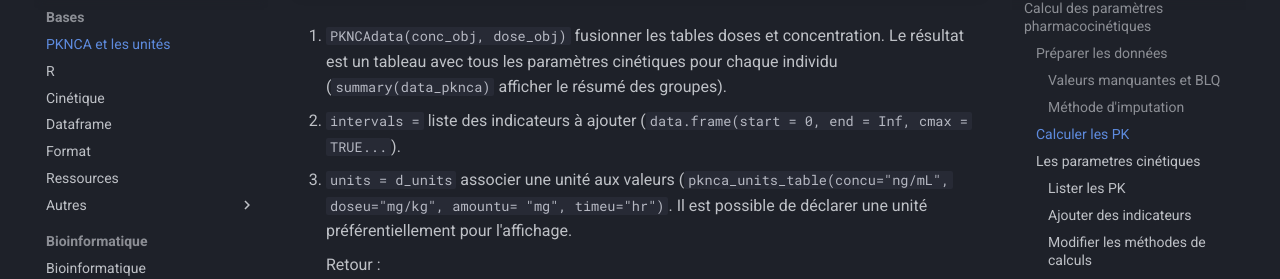
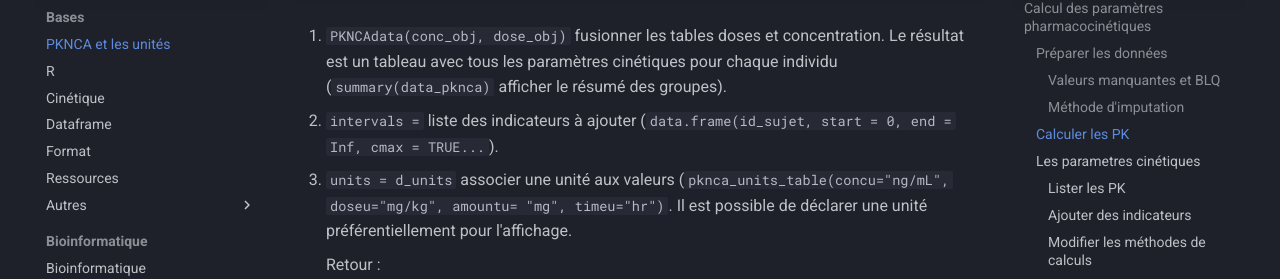
Before and after one commit to gdemare/Informatique, an MkDocs documentation site: the page built from docs/r/bases/PKNCA et les unités.md, in a window 1280 px wide and 900 px high, scrolled down 1630 px. Shown: the part 148-427 px from the top of the window. Built offline with MkDocs 1.6.1 and Material for MkDocs 9.7.7, drawn with Linux system fonts in a browser that asks for light colours; comment, search, counter and statistics services are not loaded.

Commit message:
Update PKNCA et les unités.md

```diff
--- a/docs/r/bases/PKNCA et les unités.md
+++ b/docs/r/bases/PKNCA et les unités.md
@@ -50,7 +50,7 @@
 
 2. `PKNCAdata(conc_obj, dose_obj)` fusionner les tables doses et concentration. Le résultat est un tableau avec tous les paramètres cinétiques pour chaque individu (`summary(data_pknca)` afficher le résumé des groupes).
 
-   * `intervals =` liste des indicateurs à ajouter (`data.frame(start = 0, end = Inf, cmax = TRUE...`).
+   * `intervals =` liste des indicateurs à ajouter (`data.frame(id_sujet, start = 0, end = Inf, cmax = TRUE...`).
    * `units = d_units` associer une unité aux valeurs (`pknca_units_table(concu="ng/mL", doseu="mg/kg", amountu= "mg", timeu="hr")`. Il est possible de déclarer une unité préférentiellement pour l'affichage.
 
     Retour :
```
